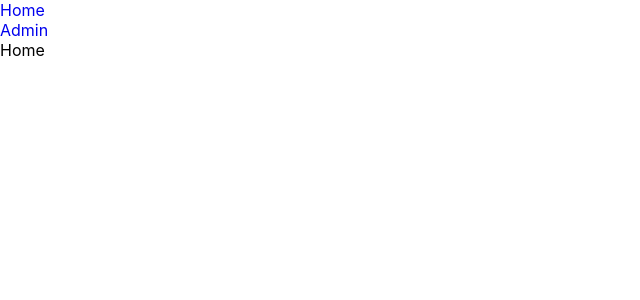
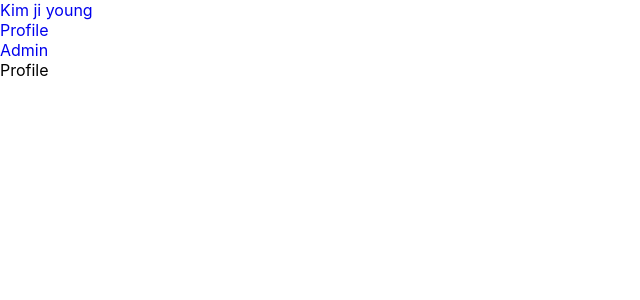
Before and after one commit to socratone/kimjiyoung, a React (Create React App) app: page /profile in a window 1280 px wide. Shown: the top 300 px of the page, without its empty margins (0-640 px from the left). Built offline with nearby package versions, Linux system fonts and the light colour scheme.

Commit message:
Profile 추가

```diff
--- a/src/components/Routes.js
+++ b/src/components/Routes.js
@@ -6,6 +6,7 @@ import {
   Link
 } from "react-router-dom";
 import Nav from './pc/Nav';
+import Profile from './pc/Profile';
 import Admin from './pc/Admin';
 import Home from  './pc/Home';
 
@@ -22,6 +23,9 @@ const Routes = () => {
         <Nav />
 
         <Switch>
+          <Route path="/profile">
+            <Profile />
+          </Route>
           <Route path="/admin">
             <Admin />
           </Route>
--- a/src/components/pc/Nav.js
+++ b/src/components/pc/Nav.js
@@ -4,9 +4,13 @@ import { Link } from 'react-router-dom';
 const Nav = () => {
   return (
     <nav>
+      <div>
+        <Link to="/">Kim ji young</Link>
+      </div>
+
       <ul>
         <li>
-          <Link to="/">Home</Link>
+          <Link to="/profile">Profile</Link>
         </li>
         <li>
           <Link to="/admin">Admin</Link>
--- /dev/null
+++ b/src/components/pc/Profile.js
@@ -0,0 +1,9 @@
+import React from 'react';
+
+const Profile = () => {
+  return (
+    <main>Profile</main>
+  );
+}
+
+export default Profile;
```
